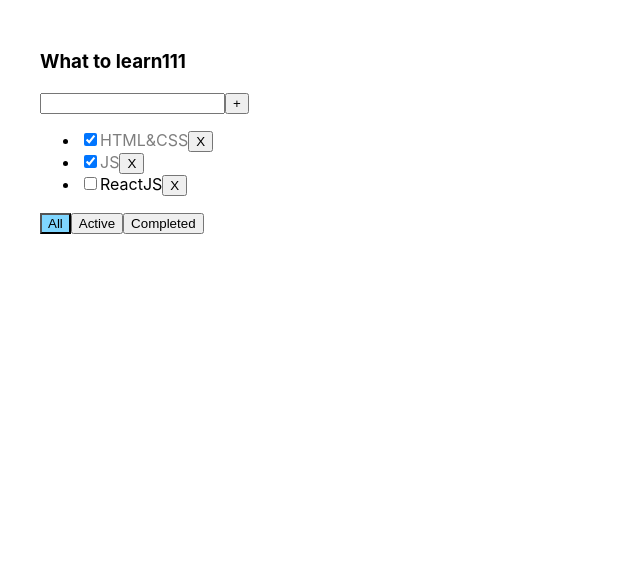
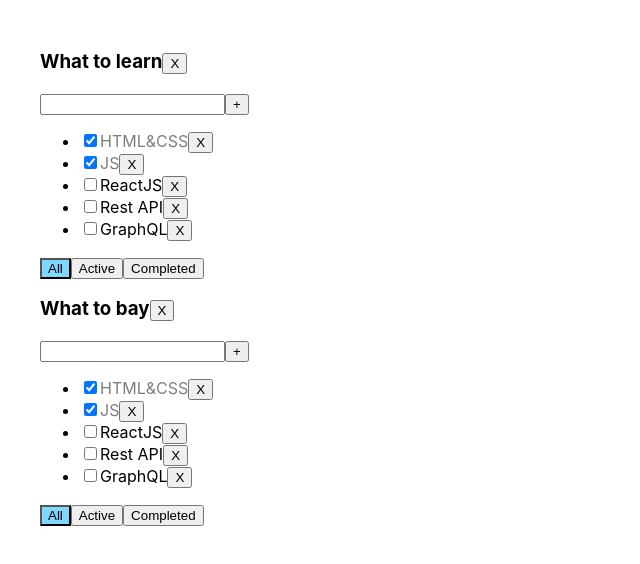
Before and after one commit to Nobls/TodoList, a React (Create React App) app: page / in a window 1280 px wide. Shown: the top 564 px of the page, without its empty margins (0-640 px from the left). Built offline with nearby package versions, Linux system fonts and the light colour scheme.

Commit message:
refactor directories, added component AddItemForm, EditableSpan, added array todolist, associative array tasks, added functionality

```diff
--- a/src/App.tsx
+++ b/src/App.tsx
@@ -1,59 +1,101 @@
 import React, {useState} from 'react';
 import './App.css';
-import {TodoList} from './components/TodoList'
+import {TaskType, TodoList} from './components/todoList/TodoList'
 import {v1} from "uuid";
 
+export type FilterValuesType = 'All' | 'Active' | 'Completed'
 
+export type TodolistType = {
+    id: string
+    title: string
+    filter: FilterValuesType
+}
 
-export type filterType = 'All' | 'Active' | 'Completed'
+type TasksStatetype = {
+    [key: string]: Array<TaskType>
+}
 
-function App(props: any) {
-    const [tasks, setTasks] = useState([
+function App() {
+    let todolistID1 = v1()
+    let todolistID2 = v1()
+
+    let [todolists, setTodolist] = useState<Array<TodolistType>>([
+        {id: todolistID1, title: "What to learn", filter: 'All'},
+        {id: todolistID2, title: "What to bay", filter: 'All'}
+    ])
+
+    let [tasks, setTasks] = useState<TasksStatetype>({
+        [todolistID1]: [
             {id: v1(), title: "HTML&CSS", isDone: true},
             {id: v1(), title: "JS", isDone: true},
             {id: v1(), title: "ReactJS", isDone: false},
-    ])
+            {id: v1(), title: "Rest API", isDone: false},
+            {id: v1(), title: "GraphQL", isDone: false},
+        ],
+        [todolistID2]: [
+            {id: v1(), title: "HTML&CSS", isDone: true},
+            {id: v1(), title: "JS", isDone: true},
+            {id: v1(), title: "ReactJS", isDone: false},
+            {id: v1(), title: "Rest API", isDone: false},
+            {id: v1(), title: "GraphQL", isDone: false},
+        ]
+    });
 
-    const removeTask = (mId: string) => {
-        setTasks(tasks.filter(f => f.id !== mId))
+    const removeTask = (todoListID: string, id: string) => {
+        setTasks({...tasks, [todoListID]: tasks[todoListID].filter(f => f.id !== id)})
     }
 
-    const addTask = (title:string) => {
+    const addTask = (todoListID: string, title: string) => {
         let newTask = {id: v1(), title: title.trim(), isDone: true}
-        setTasks([newTask, ...tasks])
+        setTasks({...tasks, [todoListID]: [newTask, ...tasks[todoListID]]})
     }
 
-    const changeStatus = (idCheckBox:string, isDoneCheckBox:boolean) => {
-      setTasks(tasks.map(m=>m.id === idCheckBox ? {...m, isDone: isDoneCheckBox}:m))
+    const changeStatus = (todoListID: string, idCheckBox: string, isDoneCheckBox: boolean) => {
+        setTasks({
+            ...tasks,
+            [todoListID]: tasks[todoListID].map(m => m.id === idCheckBox ? {...m, isDone: isDoneCheckBox} : m)
+        })
     }
 
-    const [filter, setFilter] = useState<filterType>('All')
-
-    const filterTasks = (value: filterType) => {
-        setFilter(value)
-    }
-    let newTaskFilter = tasks
-
-    if (filter === 'Active') {
-        newTaskFilter = tasks.filter((f => f.isDone))
+    const changeFilter = (todoListID: string, value: FilterValuesType) => {
+        setTodolist(todolists.map(m => m.id === todoListID ? {...m, filter: value} : m))
     }
 
-    if (filter === 'Completed') {
-        newTaskFilter = tasks.filter(f => !f.isDone)
+    const removeTodolist = (todolistID: string) => {
+        setTodolist(todolists.filter(f => f.id !== todolistID))
+        delete tasks[todolistID]
     }
-
 
     return (
         <div className="App">
+            {
+                todolists.map(m => {
+                    let newTaskFilter = tasks[m.id]
+
+                    if (m.filter === 'Active') {
+                        newTaskFilter = tasks[m.id].filter((f => f.isDone))
+                    }
+
+                    if (m.filter === 'Completed') {
+                        newTaskFilter = tasks[m.id].filter(f => !f.isDone)
+                    }
+
+                    return (
                         <TodoList
-                title={'What to learn111'}
+                            key={m.id}
+                            todoListID={m.id}
+                            title={m.title}
                             tasks={newTaskFilter}
                             removeTask={removeTask}
                             addTask={addTask}
-                filterTasks={filterTasks}
+                            changeFilter={changeFilter}
                             changeStatus={changeStatus}
-                filter={filter}
+                            filter={m.filter}
+                            removeTodolist={removeTodolist}
                         />
+                    )
+                })
+            }
         </div>
     );
 }
--- a/src/components/TodoList.tsx
+++ /dev/null
@@ -1,96 +0,0 @@
-import React, {ChangeEvent,KeyboardEvent, useState} from 'react';
-import {filterType} from "../App";
-import styles from '../modulesCSS/todoList.module.css'
-
-type inPropsType={
-    id: string,
-    title: string,
-    isDone: boolean
-}
-
-type propsType ={
-    title: string
-    tasks: Array<inPropsType>
-    removeTask:(mId:string)=>void
-    addTask:(title:string)=>void
-    filterTasks:(value:filterType)=>void
-    changeStatus:(id:string, isDone:boolean)=>void
-    filter:filterType
-}
-
-export const TodoList = (props:propsType) => {
-
-    const [title, setTitle]= useState('')
-    const [error, setError] = useState(false)
-
-    const addTaskHandler = ()=>{
-        if (title.trim()===''){
-            setTitle('')
-            setError(true)
-        }else{
-            props.addTask(title)
-            setTitle('')
-        }
-    }
-
-    const removeTaskHandler = (mId:string) => {
-      props.removeTask(mId)
-    }
-
-    const onChangeTaskHandler = (e:ChangeEvent<HTMLInputElement>) => {
-      setTitle(e.currentTarget.value)
-        setError(false)
-    }
-
-    const onKeyPressTaskHandler = (e:KeyboardEvent<HTMLInputElement>) =>{
-        if (e.key==='Enter'){
-            addTaskHandler()
-            setTitle('')
-        }
-    }
-
-    const onClickFilterHandler = (value:filterType)=> {
-        props.filterTasks(value)
-    }
-
-    const changeStatusHandler = (e:ChangeEvent<HTMLInputElement>, id:string) => {
-      props.changeStatus(id,e.currentTarget.checked)
-    }
-
-    return (
-        <div>
-            <h3>{props.title}</h3>
-            <div>
-                <input value={title}
-                       onChange={onChangeTaskHandler}
-                       onKeyPress={onKeyPressTaskHandler}
-                       className={error ? styles.error : ''}
-                />
-                <button onClick={addTaskHandler}>+</button>
-                {error  && <div className={styles.errorMessage}>Title is required</div>}
-            </div>
-            <ul>
-                {
-                    props.tasks.map(m=> {
-                        return (
-                            <li>
-                                <input type="checkbox"
-                                       checked={m.isDone}
-                                       onChange={(e)=>changeStatusHandler(e,m.id)}
-                                />
-                                <span className={m.isDone ? styles.isDone : ''}>{m.title}</span>
-                                <button onClick={()=>removeTaskHandler(m.id)}>X</button>
-                            </li>
-
-                        )
-                    })
-                }
-            </ul>
-            <div>
-                <button className={props.filter === 'All' ? styles.activeFilter: ''} onClick={()=> onClickFilterHandler('All')}>All</button>
-                <button className={props.filter === 'Active' ? styles.activeFilter: ''} onClick={()=> onClickFilterHandler('Active')}>Active</button>
-                <button className={props.filter === 'Completed' ? styles.activeFilter: ''} onClick={()=> onClickFilterHandler('Completed')}>Completed</button>
-            </div>
-        </div>
-    );
-};
--- /dev/null
+++ b/src/components/todoList/TodoList.tsx
@@ -0,0 +1,106 @@
+import React, {ChangeEvent, KeyboardEvent, useState} from 'react';
+import {FilterValuesType} from "../../App";
+import styles from './todoList.module.css'
+
+export type TaskType = {
+    id: string,
+    title: string,
+    isDone: boolean
+}
+
+type propsType = {
+    title: string
+    todoListID: string
+    tasks: Array<TaskType>
+    removeTask: (todoListID: string, id: string) => void
+    addTask: (todoListID: string, title: string) => void
+    changeFilter: (todoListID: string, value: FilterValuesType) => void
+    changeStatus: (todoListID: string, idCheckBox: string, isDoneCheckBox: boolean) => void
+    filter: FilterValuesType
+    removeTodolist: (todolistID: string) => void
+}
+
+export const TodoList = (props: propsType) => {
+
+    const [title, setTitle] = useState('')
+    const [error, setError] = useState(false)
+
+    const addTaskHandler = () => {
+        if (title.trim() === '') {
+            setTitle('')
+            setError(true)
+        } else {
+            props.addTask(props.todoListID, title)
+            setTitle('')
+        }
+    }
+
+    const removeTaskHandler = (id: string) => {
+        props.removeTask(props.todoListID, id)
+    }
+
+    const onChangeTaskHandler = (e: ChangeEvent<HTMLInputElement>) => {
+        setTitle(e.currentTarget.value)
+        setError(false)
+    }
+
+    const onKeyPressTaskHandler = (e: KeyboardEvent<HTMLInputElement>) => {
+        if (e.key === 'Enter') {
+            addTaskHandler()
+            setTitle('')
+        }
+    }
+
+    const onClickFilterHandler = (value: FilterValuesType) => {
+        props.changeFilter(props.todoListID, value)
+    }
+
+    const changeStatusHandler = (e: ChangeEvent<HTMLInputElement>, id: string) => {
+        props.changeStatus(props.todoListID, id, e.currentTarget.checked)
+    }
+
+    return (
+        <div>
+            <h3>{props.title}
+                <button onClick={() => props.removeTodolist(props.todoListID)}>X</button>
+            </h3>
+            <div>
+                <input value={title}
+                       onChange={onChangeTaskHandler}
+                       onKeyPress={onKeyPressTaskHandler}
+                       className={error ? styles.error : ''}
+                />
+                <button onClick={addTaskHandler}>+</button>
+                {error && <div className={styles.errorMessage}>Title is required</div>}
+            </div>
+            <ul>
+                {
+                    props.tasks.map(m => {
+                        return (
+                            <li key={m.id}>
+                                <input type="checkbox"
+                                       checked={m.isDone}
+                                       onChange={(e) => changeStatusHandler(e, m.id)}
+                                />
+                                <span className={m.isDone ? styles.isDone : ''}>{m.title}</span>
+                                <button onClick={() => removeTaskHandler(m.id)}>X</button>
+                            </li>
+
+                        )
+                    })
+                }
+            </ul>
+            <div>
+                <button className={props.filter === 'All' ? styles.activeFilter : ''}
+                        onClick={() => onClickFilterHandler('All')}>All
+                </button>
+                <button className={props.filter === 'Active' ? styles.activeFilter : ''}
+                        onClick={() => onClickFilterHandler('Active')}>Active
+                </button>
+                <button className={props.filter === 'Completed' ? styles.activeFilter : ''}
+                        onClick={() => onClickFilterHandler('Completed')}>Completed
+                </button>
+            </div>
+        </div>
+    );
+};
```
Also changed, not shown: src/components/addItemForm/AddItemForm.tsx (added, +11 -0 lines), src/components/editableSpan/EditableSpan.tsx (added, +11 -0 lines), src/components/todoList/todoList.module.css (renamed from src/modulesCSS/todoList.module.css), 1 other file (tests, documents, lock files or other folders). Lines whose indentation alone changed are shown as unchanged.
